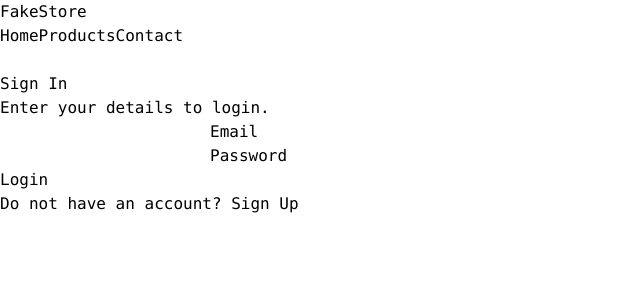
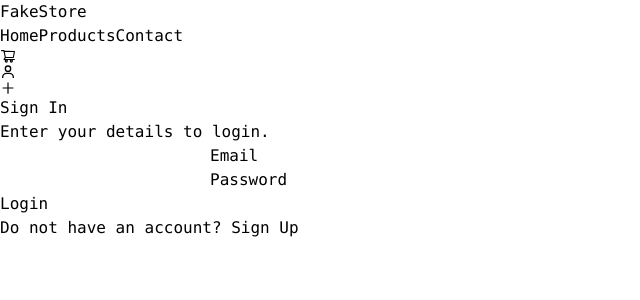
Before and after one commit to jaqubowsky/shopping-app-v2, a React (Vite) app: page /login in a window 1280 px wide. Shown: the top 300 px of the page, without its empty margins (0-640 px from the left). Built offline with nearby package versions, Linux system fonts and the light colour scheme; no server answers; some icons are missing; what @material-tailwind/react would draw is missing.

Commit message:
Add AddProductIcon

```diff
--- a/src/components/Layout/index.tsx
+++ b/src/components/Layout/index.tsx
@@ -2,9 +2,10 @@ import { Outlet } from "react-router-dom";
 import NavBar from "./NavBar";
 import { useState } from "react";
 import CartModal from "../../pages/Cart/CartModal";
-import UserIcon from "../../pages/Login/UserIcon";
+import UserIcon from "./UserIcon";
 import UserOptionsModal from "../../pages/Login/UserOptionsModal";
-import CartIcon from "../../pages/Cart/CartIcon";
+import CartIcon from "./CartIcon";
+import AddProductIcon from "./AddProductIcon";
 
 export default function Layout() {
   const [showCart, setShowCart] = useState(false);
@@ -24,6 +25,7 @@ export default function Layout() {
         <NavBar>
           <CartIcon toggleCart={toggleCart} />
           <UserIcon toggleLoginDropdown={toggleLoginDropdown} />
+          <AddProductIcon />
         </NavBar>
       </header>
 
```
